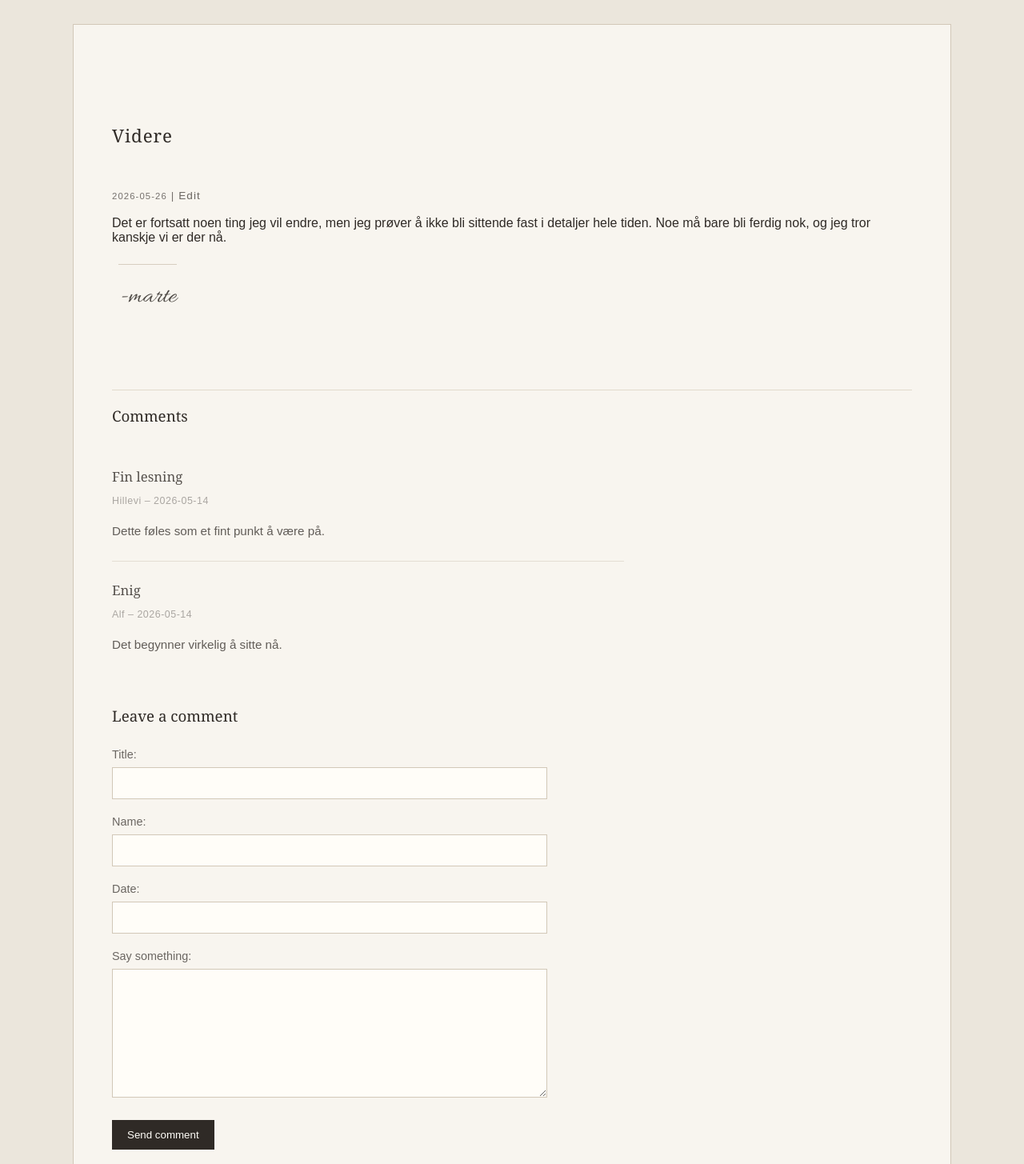
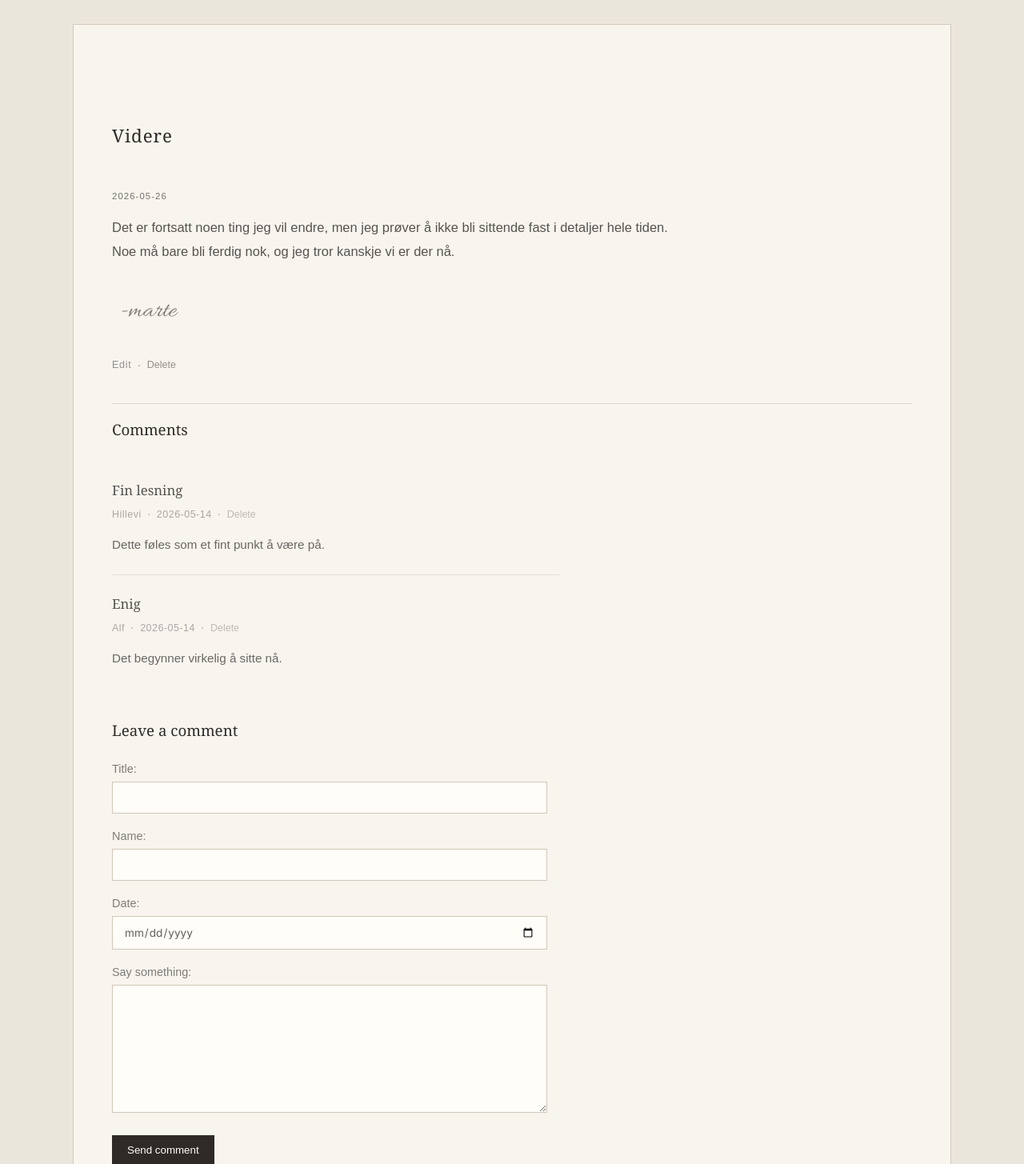
Before and after one commit to mbekkhus/FinalProject-DearJournal-PRO1002, a Flask app: page /post/1 in a window 1280 px wide. Shown: the part 464-1919 px from the top of the page at 80% size. Run offline with Flask 3, Linux system fonts and the light colour scheme; data comes from the database, SQL or seed files in the repository; both versions use the stored data as it was after the commit.

Commit message:
finalize blog application and improve tagging system

```diff
--- a/app.py
+++ b/app.py
@@ -6,13 +6,15 @@ from database import (
     add_comment,
     add_post,
     update_post,
+    delete_post,
+    delete_comment,
     get_tags_for_post,
     get_posts_by_tag,
 )
 
 app = Flask(__name__)
 
-
+# Homepage
 @app.get("/")
 def index():
     posts = get_posts()
@@ -23,7 +25,7 @@ def index():
 
     return render_template("index.html", posts_with_tags=posts_with_tags)
 
-
+# Filter by tag
 @app.get("/tag/<tag_name>")
 def tag_page(tag_name):
     posts = get_posts_by_tag(tag_name)
@@ -36,7 +38,7 @@ def tag_page(tag_name):
         "tag.html", tag_name=tag_name, posts_with_tags=posts_with_tags
     )
 
-
+# Create a new post
 @app.route("/post/new", methods=["GET", "POST"])
 def create_post():
     if request.method == "POST":
@@ -44,14 +46,15 @@ def create_post():
         date = request.form.get("date", "").strip()
         body = request.form.get("body", "").strip()
         image = request.form.get("image", "").strip()
+        tag_id = request.form.get("tag_id", "").strip()
 
-        if title and date and body and image:
-            add_post(title, date, body, image)
+        if title and date and body and image and tag_id:
+            add_post(title, date, body, image, tag_id)
             return redirect(url_for("index"))
 
     return render_template("create.html")
 
-
+# View a single post and handle comments
 @app.route("/post/<int:post_id>", methods=["GET", "POST"])
 def view_post(post_id):
     post = get_post(post_id)
@@ -72,7 +75,7 @@ def view_post(post_id):
 
     return render_template("post.html", post=post, comments=comments)
 
-
+# Edit a post
 @app.route("/post/<int:post_id>/edit", methods=["GET", "POST"])
 def edit_post(post_id):
     post = get_post(post_id)
@@ -91,6 +94,21 @@ def edit_post(post_id):
 
     return render_template("edit.html", post=post)
 
+# Delete posts and comments
+@app.post("/post/<int:post_id>/delete")
+def delete_post_route(post_id):
+    delete_post(post_id)
+    return redirect(url_for("index"))
+
+@app.post("/comment/<int:comment_id>/delete/<int:post_id>")
+def delete_comment_route(comment_id, post_id):
+    delete_comment(comment_id)
+    return redirect(url_for("view_post", post_id=post_id))
+
+# Error handling
+@app.errorhandler(404)
+def page_not_found(error):
+    return render_template("404.html"), 404
 
 if __name__ == "__main__":
     app.run(debug=True, port=5001)
--- a/database.py
+++ b/database.py
@@ -3,12 +3,13 @@ import sqlite3
 DB_NAME = "blog.db"
 
 
+# Database connection
 def get_connection():
     conn = sqlite3.connect(DB_NAME)
     conn.row_factory = sqlite3.Row
     return conn
 
-
+# Post queries
 def get_posts():
     conn = get_connection()
     posts = conn.execute("SELECT * FROM posts ORDER BY date DESC").fetchall()
@@ -22,7 +23,7 @@ def get_post(post_id):
     conn.close()
     return post
 
-
+# Comment queries
 def get_comments(post_id):
     conn = get_connection()
     comments = conn.execute(
@@ -41,13 +42,23 @@ def add_comment(post_id, title, author, date, content):
     conn.commit()
     conn.close()
 
+# Post mutations
+def add_post(title, date, body, image, tag_id):
+    conn = get_connection()
+    cursor = conn.cursor()
 
-def add_post(title, date, body, image):
-    conn = get_connection()
-    conn.execute(
+    cursor.execute(
         "INSERT INTO posts (title, date, body, image) VALUES (?, ?, ?, ?)",
         (title, date, body, image),
     )
+
+    post_id = cursor.lastrowid
+
+    conn.execute(
+        "INSERT INTO post_tags (post_id, tag_id) VALUES (?, ?)",
+        (post_id, tag_id),
+    )
+
     conn.commit()
     conn.close()
 
@@ -61,7 +72,7 @@ def update_post(post_id, title, date, body):
     conn.commit()
     conn.close()
 
-
+# Tag queries
 def get_tags_for_post(post_id):
     conn = get_connection()
     tags = conn.execute(
@@ -93,3 +104,25 @@ def get_posts_by_tag(tag_name):
     ).fetchall()
     conn.close()
     return posts
+
+# Delete functions
+def delete_post(post_id):
+    conn = get_connection()
+
+    conn.execute("DELETE FROM comments WHERE post_id = ?", (post_id,))
+    conn.execute("DELETE FROM post_tags WHERE post_id = ?", (post_id,))
+    conn.execute("DELETE FROM posts WHERE id = ?", (post_id,))
+
+    conn.commit()
+    conn.close()
+
+def delete_comment(comment_id):
+    conn = get_connection()
+
+    conn.execute(
+        "DELETE FROM comments WHERE id = ?",
+        (comment_id,)
+    )
+
+    conn.commit()
+    conn.close()
--- a/static/style.css
+++ b/static/style.css
@@ -182,8 +182,16 @@ h3 {
    Articles / Single post page
 ------------------------------ */
 
+.post-body {
+  max-width: 720px;
+  font-size: 1.03rem;
+  line-height: 1.8;
+  color: rgba(47, 42, 38, 0.8);
+  white-space: pre-wrap;
+}
+
 article {
-  padding: 56px 0;
+  padding: 56px 0 40px;
   border-bottom: 1px solid rgba(210, 200, 184, 0.6);
 }
 
@@ -201,6 +209,7 @@ article p {
   max-width: 720px;
   font-size: 1.05rem;
   line-height: 1.75;
+  color: rgba(47, 42, 38, 0.7);
 }
 
 article p:first-of-type {
@@ -213,12 +222,9 @@ article p:first-of-type {
   font-family: "Allura", cursive;
   font-size: 2rem;
   display: inline-block;
-  margin-top: 24px;
+  margin-top: 32px;
   margin-left: 8px;
   opacity: 0.85;
-  border-top: 1px solid #d2c8b8;
-  padding-top: 12px;
-  width: fit-content;
 }
 
 /* ------------------------------
@@ -387,7 +437,7 @@ textarea.comment-field {
   display: block;
   margin-bottom: 8px;
   font-size: 0.9rem;
-  opacity: 0.7;
+  opacity: 0.6;
 }
 
 .comment-form {
@@ -401,6 +451,26 @@ textarea.comment-field {
 
 .comment-form p {
   margin-bottom: 20px;
+}
+
+.empty-comments {
+  opacity: 0.6;
+  font-style: italic;
+}
+
+.comment-delete-link {
+  margin: 0;
+  padding: 0;
+  border: none;
+  background: none;
+  color: inherit;
+  opacity: 0.75;
+  font: inherit;
+  cursor: pointer;
+}
+
+.comment-delete-link:hover {
+  border-bottom: 1px solid rgba(47, 42, 38, 0.35);
 }
 
 /* ------------------------------
@@ -421,6 +491,50 @@ button:hover {
   color: #2f2a26;
 }
 
+.post-actions {
+  display: flex;
+  align-items: center;
+
+  font-size: 0.78rem;
+  letter-spacing: 0.06em;
+  color: rgba(47, 42, 38, 0.5);
+}
+
+.inline-delete-form {
+  display: inline-flex;
+  margin: 0;
+}
+
+.delete-link {
+  margin: 0;
+  padding: 0;
+  border: none;
+  background: none;
+  color: inherit;
+  font: inherit;
+  cursor: pointer;
+}
+
+.post-actions a,
+.post-actions button {
+  opacity: 1;
+  color: inherit;
+  border-bottom: 1px solid transparent;
+}
+
+.post-actions a:hover,
+.post-actions button:hover {
+  color: rgba(47, 42, 38, 0.8);
+  border-bottom: 1px solid rgba(47, 42, 38, 0.35);
+}
+
+.meta-separator {
+  margin: 0 7px;
+  font-size: 1.1em;
+  line-height: 1;
+
+}
+
 /* ------------------------------
    Comments
 ------------------------------ */
@@ -430,7 +544,7 @@ button:hover {
 }
 
 .comment {
-  max-width: 640px;
+  max-width: 560px;
   padding: 24px 0;
   border-bottom: 1px solid rgba(210, 200, 184, 0.5);
 }
@@ -449,6 +563,9 @@ button:hover {
 }
 
 .comment-meta {
+  display: flex;
+  align-items: center;
+
   font-size: 0.78rem;
   opacity: 0.7;
   letter-spacing: 0.04em;
@@ -460,7 +577,7 @@ button:hover {
   font-size: 0.95rem;
   line-height: 1.7;
   margin: 2px 0 0;
-  color: rgba(47, 42, 38, 0.75);
+  color: rgba(47, 42, 38, 0.7);
 }
 
 /* ------------------------------
--- a/templates/edit.html
+++ b/templates/edit.html
@@ -22,4 +22,8 @@
 
   <button type="submit">Save changes</button>
 </form>
+
+<p class="back-link">
+  <a href="{{ url_for('view_post', post_id=post['id']) }}">← Back</a>
+</p>
 {% endblock %}
--- a/templates/post.html
+++ b/templates/post.html
@@ -6,12 +6,24 @@
   <h2>{{ post['title'] }}</h2>
 
   <p>
-    <small>{{ post['date'] }}</small> |
-    <a href="{{ url_for('edit_post', post_id=post['id']) }}">Edit</a>
+    <small>{{ post['date'] }}</small>
   </p>
 
-  <div style="white-space: pre-wrap;">{{ post['body'] }}</div>
+  <div class="post-body">{{ post['body'] }}</div>
+
   <p class="signature">-marte</p>
+
+  <div class="post-actions">
+    <a href="{{ url_for('edit_post', post_id=post['id']) }}">Edit</a>
+
+    <span class="meta-separator">·</span>
+
+    <form method="post" action="{{ url_for('delete_post_route', post_id=post['id']) }}" class="inline-delete-form">
+      <button type="button" class="delete-link" id="open-delete-modal">
+        Delete
+      </button>
+    </form>
+  </div>
 </article>
 
 <hr>
@@ -22,11 +34,27 @@
   {% for comment in comments %}
   <div class="comment">
     <h4 class="comment-title">{{ comment['title'] }}</h4>
-    <p class="comment-meta">{{ comment['author'] }} – {{ comment['date'] }}</p>
+    <div class="comment-meta">
+
+      {{ comment['author'] }}
+      <span class="meta-separator">·</span>
+      {{ comment['date'] }}
+      <span class="meta-separator">·</span>
+
+      <form method="post" action="{{ url_for('delete_comment_route', comment_id=comment['id'], post_id=post['id']) }}"
+        class="inline-delete-form">
+        <button type="submit" class="comment-delete-link">
+          Delete
+        </button>
+      </form>
+    </div>
     <p class="comment-body">{{ comment['content'] }}</p>
   </div>
   {% else %}
-  <p>No comments yet.</p>
+
+  <p class="empty-comments">
+    Be the first one to leave a comment &lt;3
+  </p>
   {% endfor %}
 </div>
 
@@ -48,7 +76,7 @@
 
     <p>
       <label for="date">Date:</label>
-      <input type="text" name="date" id="date" class="comment-field" required>
+      <input type="date" name="date" id="date" class="comment-field" required>
     </p>
 
     <p>
@@ -65,4 +93,50 @@
 <p class="back-link">
   <a href="{{ url_for('index') }}">← Back</a>
 </p>
+
+<div class="modal-overlay" id="delete-modal">
+  <div class="modal-box">
+    <h3>Delete post?</h3>
+    <p>This action cannot be undone.</p>
+
+    <div class="modal-actions">
+      <button type="button" class="modal-cancel" id="close-delete-modal">
+        Cancel
+      </button>
+
+      <form method="post" action="{{ url_for('delete_post_route', post_id=post['id']) }}">
+        <button type="submit" class="modal-delete">
+          Delete
+        </button>
+      </form>
+    </div>
+  </div>
+</div>
+
+<script>
+  const openDeleteModal = document.getElementById("open-delete-modal");
+  const closeDeleteModal = document.getElementById("close-delete-modal");
+  const deleteModal = document.getElementById("delete-modal");
+
+  openDeleteModal.addEventListener("click", () => {
+    deleteModal.classList.add("is-open");
+  });
+
+  closeDeleteModal.addEventListener("click", () => {
+    deleteModal.classList.remove("is-open");
+  });
+
+  deleteModal.addEventListener("click", (event) => {
+    if (event.target === deleteModal) {
+      deleteModal.classList.remove("is-open");
+    }
+  });
+
+  document.addEventListener("keydown", (event) => {
+    if (event.key === "Escape") {
+      deleteModal.classList.remove("is-open");
+    }
+  });
+</script>
+
 {% endblock %}
```
Also changed, not shown: other parts of static/style.css (+90 -1 lines), schema.sql (+12 -2 lines), templates/404.html (added, +17 -0 lines), templates/create.html (+29 -0 lines), tests/test_database.py (+6 -6 lines), README.md.
